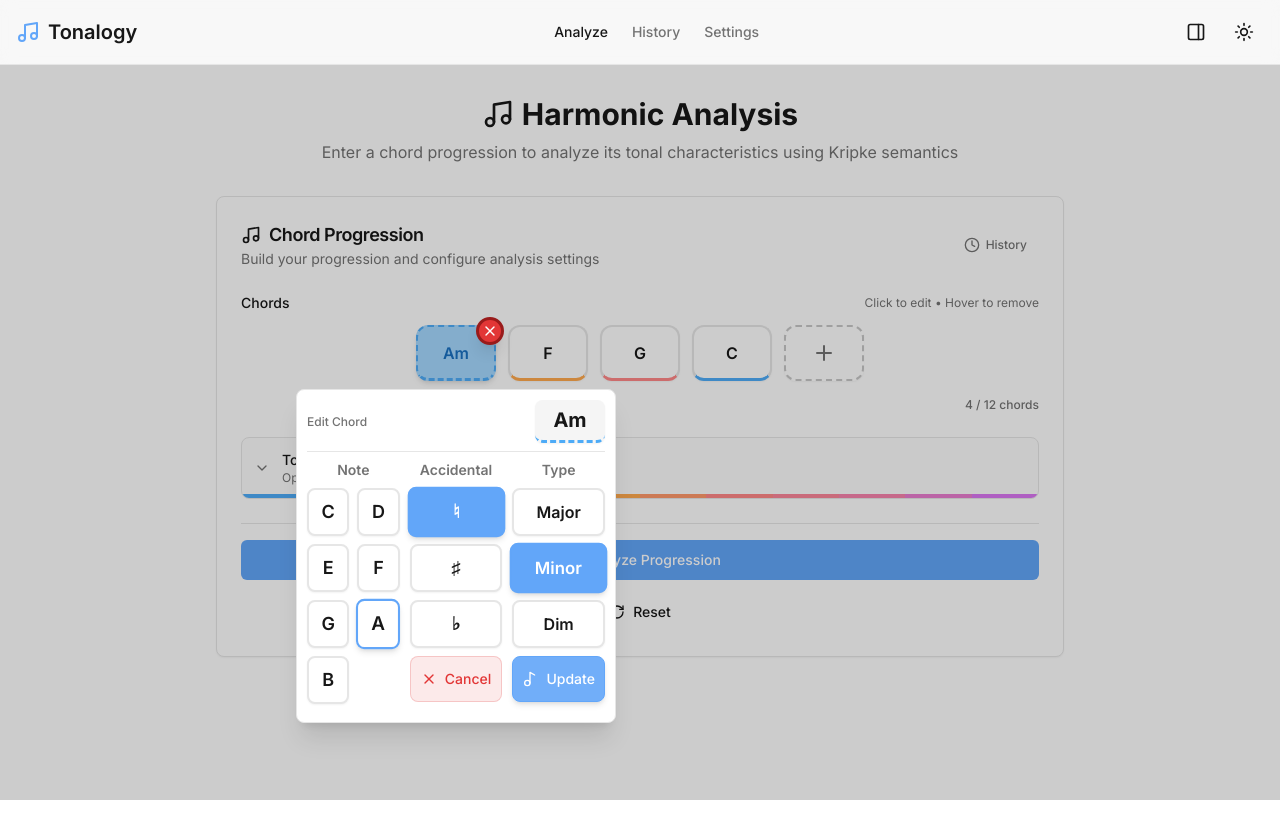
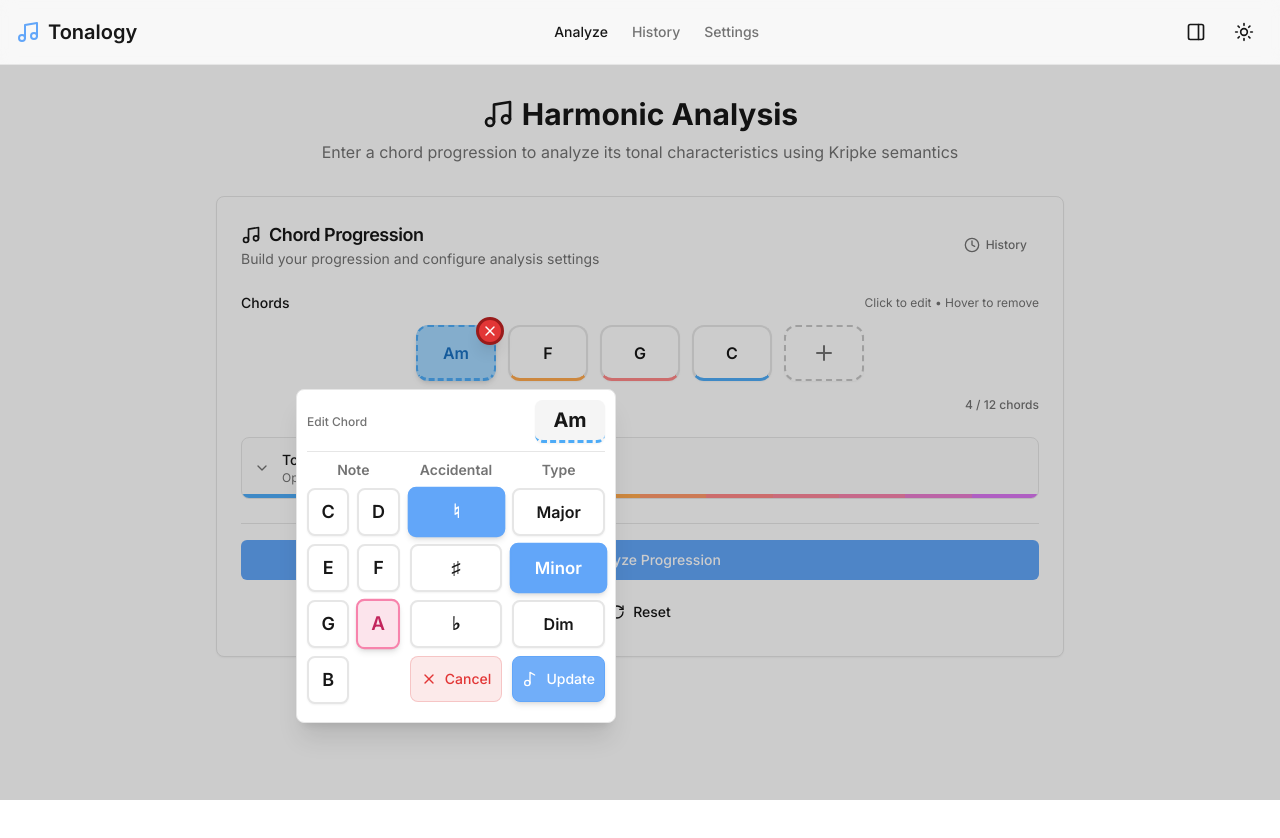
Before and after one commit to joabemorais/tonalogy-interface, a Next.js app: page / in a window 1280 px wide. Both pictures are taken after a click on the button "Am". Shown: the top 838 px of the page. Built offline with nearby package versions, Linux system fonts and the light colour scheme.

Commit message:
style: add DesktopNoteButton component with tonality styling for note buttons

```diff
--- a/components/visual-chord-input.tsx
+++ b/components/visual-chord-input.tsx
@@ -5,6 +5,7 @@ import { Plus, X, Music2, Hash, Palette } from 'lucide-react'
 import { cn } from '@/lib/utils'
 import { useIsMobile } from '@/hooks/use-mobile'
 import { useChordTonalityStyling } from '@/hooks/use-chord-tonality-styling'
+import { useNoteTonalityStyling } from '@/hooks/use-note-tonality-styling'
 import { MobileChordKeyboard } from '@/components/mobile-chord-keyboard'
 
 interface VisualChordInputProps {
@@ -115,6 +116,24 @@ function ChordButton({ chord, index, isEditing, onClick, onRemove, disabled }: {
         <X className="h-4 w-4" />
       </button>
     </div>
+  )
+}
+
+function DesktopNoteButton({ note, isSelected, onClick }: { note: Note, isSelected: boolean, onClick: () => void }) {
+  const noteTonalityStyle = useNoteTonalityStyling(note)
+  return (
+    <button
+      onClick={onClick}
+      style={noteTonalityStyle as React.CSSProperties}
+      className={cn(
+        "h-12 text-lg font-semibold rounded-lg border-2 transition-all duration-200 flex items-center justify-center shadow-sm",
+        isSelected
+          ? "[background-color:var(--note-tonality-fill)] [border-color:var(--note-tonality-stroke)] [color:var(--note-tonality-label)] shadow-md scale-105"
+          : "bg-background border-border hover:[background-color:var(--note-tonality-fill)] hover:[border-color:var(--note-tonality-stroke)] hover:[color:var(--note-tonality-label)] hover:shadow-md"
+      )}
+    >
+      {note}
+    </button>
   )
 }
 
@@ -278,19 +297,12 @@ export function VisualChordInput({ chords, onChange, disabled = false, maxChords
                       <label className="text-sm font-semibold text-muted-foreground text-center block">Note</label>
                       <div className="grid grid-cols-2 gap-2">
                         {NOTES.map((note) => (
-                          <button
+                          <DesktopNoteButton
                             key={note}
+                            note={note}
+                            isSelected={builder.note === note}
                             onClick={() => handleBuilderChange({ note })}
-                            className={cn(
-                              "h-12 text-lg font-semibold rounded-lg border-2 transition-all duration-200",
-                              "flex items-center justify-center shadow-sm",
-                              builder.note === note
-                                ? "border-primary shadow-md scale-105"
-                                : "bg-background hover:bg-accent hover:text-accent-foreground border-border hover:border-primary/50 hover:shadow-md"
-                            )}
-                          >
-                            {note}
-                          </button>
+                          />
                         ))}
                       </div>
                     </div>
@@ -420,19 +432,12 @@ export function VisualChordInput({ chords, onChange, disabled = false, maxChords
                       <label className="text-sm font-semibold text-muted-foreground text-center block">Note</label>
                       <div className="grid grid-cols-2 gap-2">
                         {NOTES.map((note) => (
-                          <button
+                          <DesktopNoteButton
                             key={note}
+                            note={note}
+                            isSelected={builder.note === note}
                             onClick={() => handleBuilderChange({ note })}
-                            className={cn(
-                              "h-12 text-lg font-semibold rounded-lg border-2 transition-all duration-200",
-                              "flex items-center justify-center shadow-sm",
-                              builder.note === note
-                                ? "border-primary shadow-md scale-105"
-                                : "bg-background hover:bg-accent hover:text-accent-foreground border-border hover:border-primary/50 hover:shadow-md"
-                            )}
-                          >
-                            {note}
-                          </button>
+                          />
                         ))}
                       </div>
                     </div>
```
